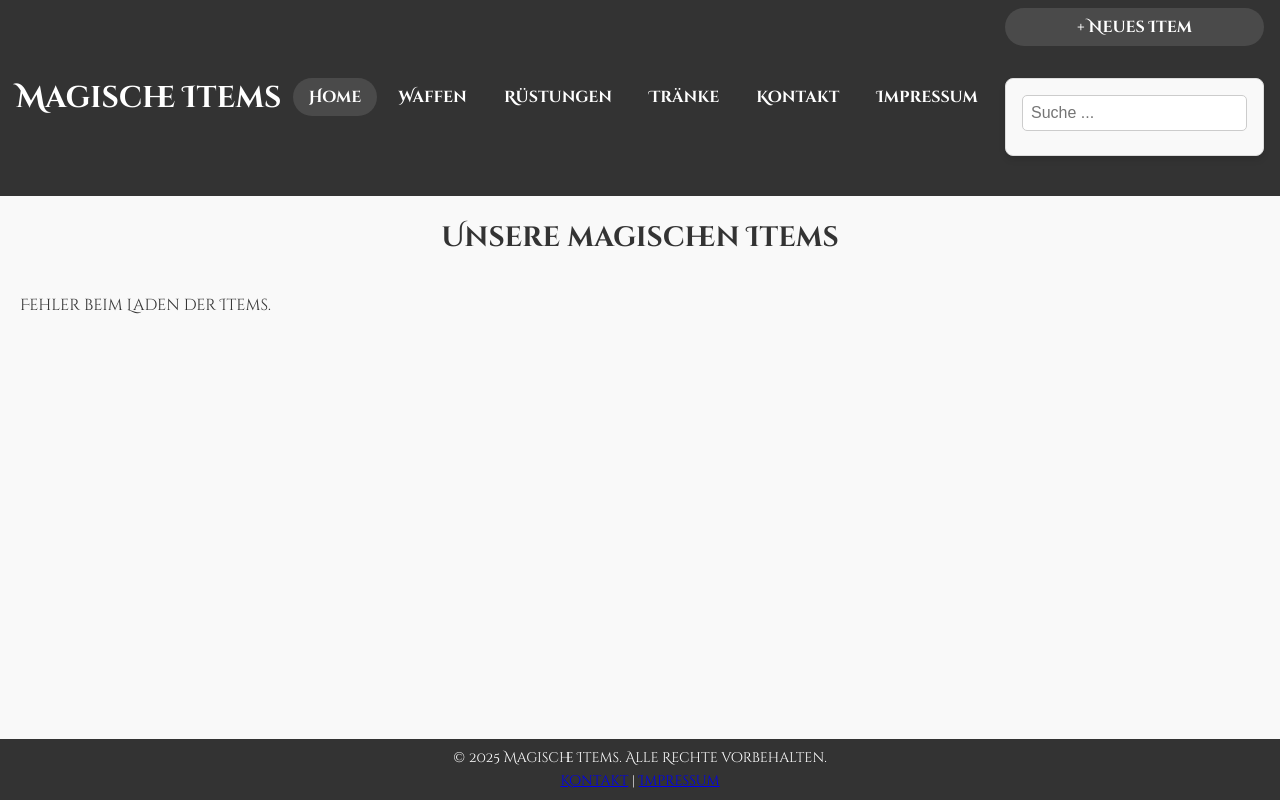
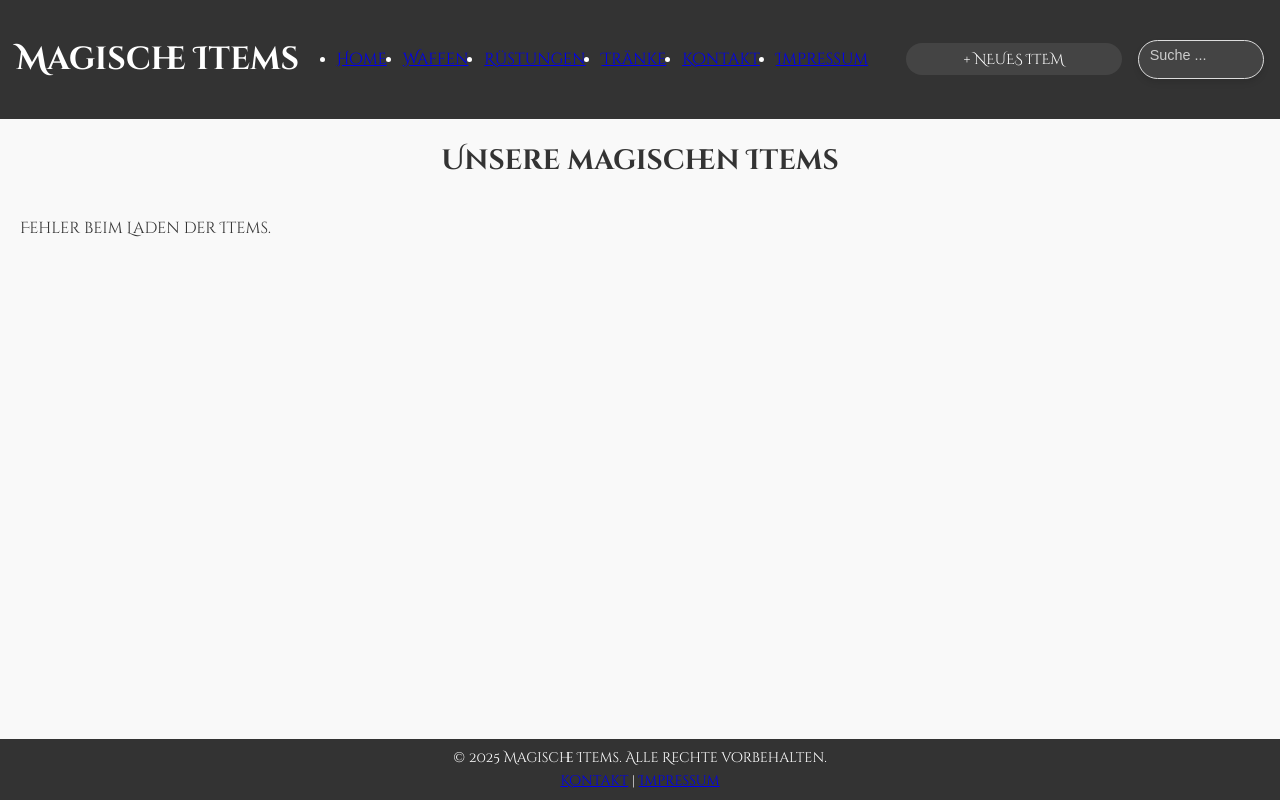
Before and after one commit to brk2ran/magicalitems, a website: page public/index.html in a window 1280 px wide. Drawn offline with Linux system fonts and the light colour scheme; no server answers.

Commit message:
header umgestalten

```diff
--- a/public/assets/css/styles.css
+++ b/public/assets/css/styles.css
@@ -31,71 +31,56 @@ header {
     display: flex;
     justify-content: space-between;
     align-items: center;
-}
-
-header .logo h1 {
-    font-size: 30px;
+    gap: 1rem; /* Abstand zwischen Gruppen */
 }
 
 header nav ul {
-    list-style: none;
+    flex: 1; /* Tabs nehmen den freien Platz ein */
     display: flex;
-    gap: 5px;
+    justify-content: center;
+    gap: 1rem; /* Abstand zwischen Tabs */
 }
 
-header nav ul li a, #add-item-btn {
-    font-family: 'Cinzel Decorative', serif;
-    text-decoration: none;
+header .controls {
+    display: flex;
+    align-items: center;
+    gap: 1rem; /* Abstand zwischen Suche und Button */
+}
+
+header .controls #add-item-btn {
+    padding: 0.4rem 1rem;
+    font-size: 0.9rem;
+    border-radius: 20px;
+    background-color: #444;
     color: white;
-    font-weight: bold;
-    padding: 0.5rem 1rem;
-    border-radius: 100px;
+    text-transform: uppercase;
     transition: background-color 0.3s;
 }
 
-header nav ul li a.active {
-    background-color: #4a4a4a; /* Beispiel: Gelber Hintergrund */
-    color: #fff; /* Dunklere Schriftfarbe */
+header .controls #add-item-btn:hover {
+    background-color: #555;
 }
 
-
-.details-btn{
-    background-color: #333;
-    border-radius: 1px;
-    padding: 5px 10px;
-    font-size: 16px;
-    text-decoration: none;
-    color: white;
-    transition: background-color 0.3s;
+header .controls .search-bar {
+    display: flex;
+    align-items: center;
+    background-color: #444;
+    border-radius: 20px;
+    padding: 0.2rem 0.5rem;
 }
 
-header nav ul li a:hover, .details-btn:hover, #add-item-btn:hover {
-    background-color: #333;
-    transform: scale(1.05); /* Leichte Vergrößerung */
-    transition: all 0.3s ease;
+header .controls .search-bar input {
+    border: none;
+    background: transparent;
+    color: white;
+    font-size: 0.9rem;
+    padding: 0.2rem;
+    outline: none;
+    flex: 1;
 }
 
-.back-btn {
-    margin-top: 20px; /* Abstand zur Karte */
-    text-align: center; /* Button zentrieren */
-}
-
-.back-btn a {
-    display: inline-block;
-    padding: 10px 20px;
-    font-size: 1rem;
-    color: #fff;
-    background-color: #333;
-    text-decoration: none;
-    border-radius: 5px;
-    box-shadow: 0 2px 4px rgb(0, 0, 0, 20%);
-    transition: background-color 0.3s;
-}
-
-.back-btn a:hover {
-    background-color: #555;
-    transform: scale(1.05); /* Leichte Vergrößerung */
-    transition: all 0.3s ease;
+header .controls .search-bar input::placeholder {
+    color: #ccc;
 }
 
 
@@ -176,20 +161,29 @@ h2 {
 
 /* Sichtbar machen */
 #header-filters {
+    position: absolute;
+    top: 100%;
+    right: 0;
+    background-color: #f9f9f9;
+    border: 1px solid #ccc;
+    border-radius: 8px;
+    padding: 0.5rem;
+    box-shadow: 0 4px 6px rgba(0, 0, 0, 0.1);
     display: flex;
-    flex-wrap: wrap; /* Filter in mehrere Zeilen umbrechen, falls nötig */
-    gap: 8px; /* Abstand zwischen den Filtern */
-    margin-top: 8px; /* Platz nach dem Suchfeld */
-    opacity: 0; /* Unsichtbar, wenn nicht aktiv */
-    transform: translateY(-10px); /* Leicht nach oben verschoben */
-    transition: opacity 0.3s ease, transform 0.3s ease; /* Animation */
+    flex-direction: column;
+    gap: 0.5rem;
+    width: 200px;
+    z-index: 100;
+    opacity: 0;
+    transform: scale(0.95);
+    transition: opacity 0.3s ease, transform 0.3s ease;
 }
 
-/* Animation bei Sichtbarkeit */
 #header-filters.visible {
     opacity: 1;
-    transform: translateY(0); /* Zurück in die normale Position */
+    transform: scale(1);
 }
+
 
 /* Standardmäßig verstecken */
 #header-filters.hidden {
--- a/public/components/header.html
+++ b/public/components/header.html
@@ -12,13 +12,14 @@
             <li><a href="../impressum.html">Impressum</a></li>
         </ul>
     </nav>
-    <div class="search-bar">
-        <button id="add-item-btn" class="new-item-btn" onclick="window.location.href='../pages/create.html'">+ Neues Item</button>
+    <div class="controls">
+        <button id="add-item-btn" onclick="window.location.href='../pages/create.html'">+ Neues Item</button>
         <form id="search-form" action="../pages/search.html" method="get" class="search-bar">
             <input id="search-input" type="text" name="q" placeholder="Suche ..." />
             <div id="header-filters" class="hidden">
                 <input id="minPrice" type="number" name="minPrice" placeholder="min Gold" />
                 <input id="maxPrice" type="number" name="maxPrice" placeholder="max Gold" />
             </div>
+        </form>
     </div>
 </header>
```
